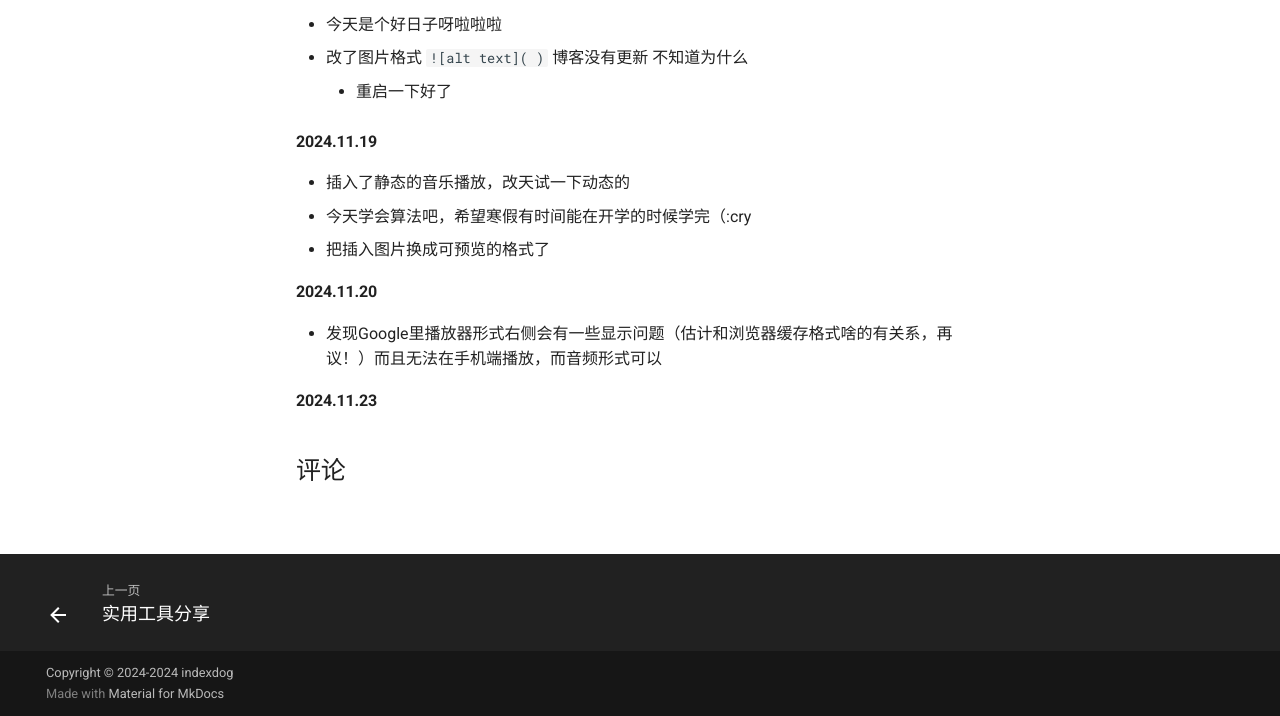
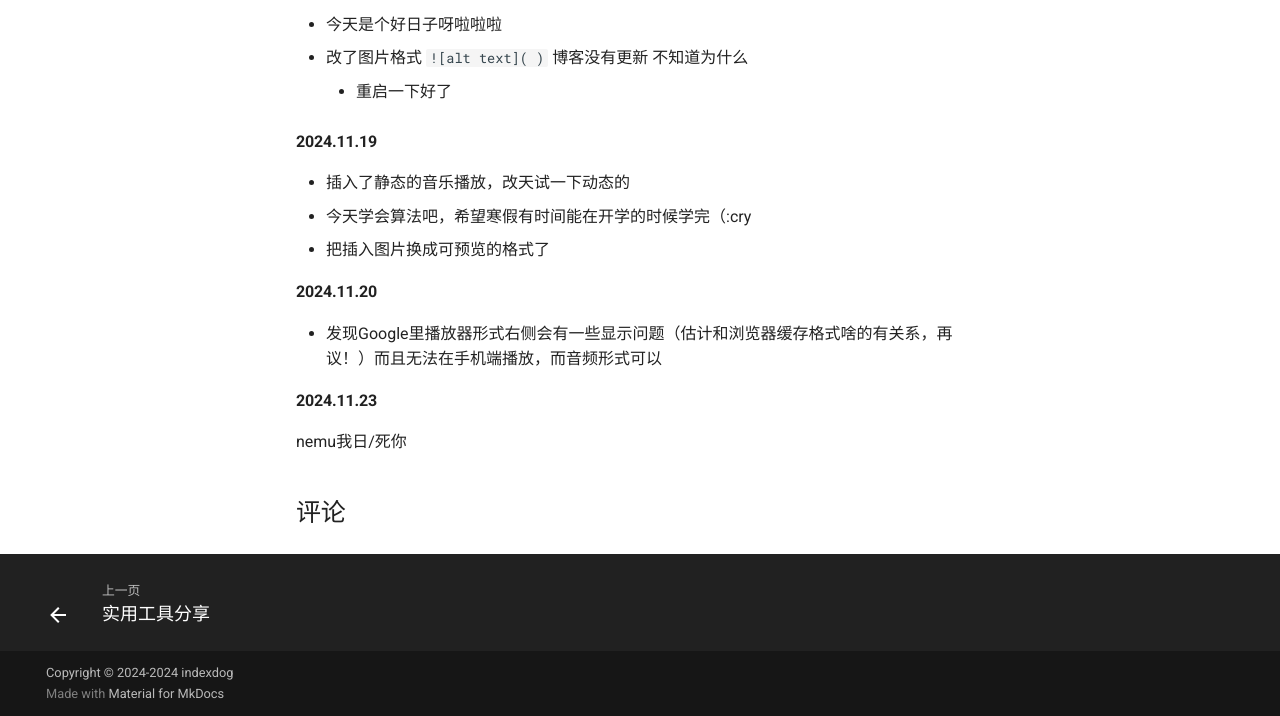
Before and after one commit to indexdog/indexdog.github.io, an MkDocs documentation site: the page built from docs/blog/chat.md, in a window 1280 px wide and 1235 px high, cut to the strip 519-1235 px from the top of the window. Built offline with MkDocs 1.6.1 and Material for MkDocs 9.7.7, drawn with Linux system fonts in a browser that asks for light colours; comment, search, counter and statistics services are not loaded.

Commit message:
Update chat.md

```diff
--- a/docs/blog/chat.md
+++ b/docs/blog/chat.md
@@ -30,3 +30,4 @@ comments: true
 * 发现Google里播放器形式右侧会有一些显示问题（估计和浏览器缓存格式啥的有关系，再议！）而且无法在手机端播放，而音频形式可以
 
 #### 2024.11.23
+nemu我日/死你
```
